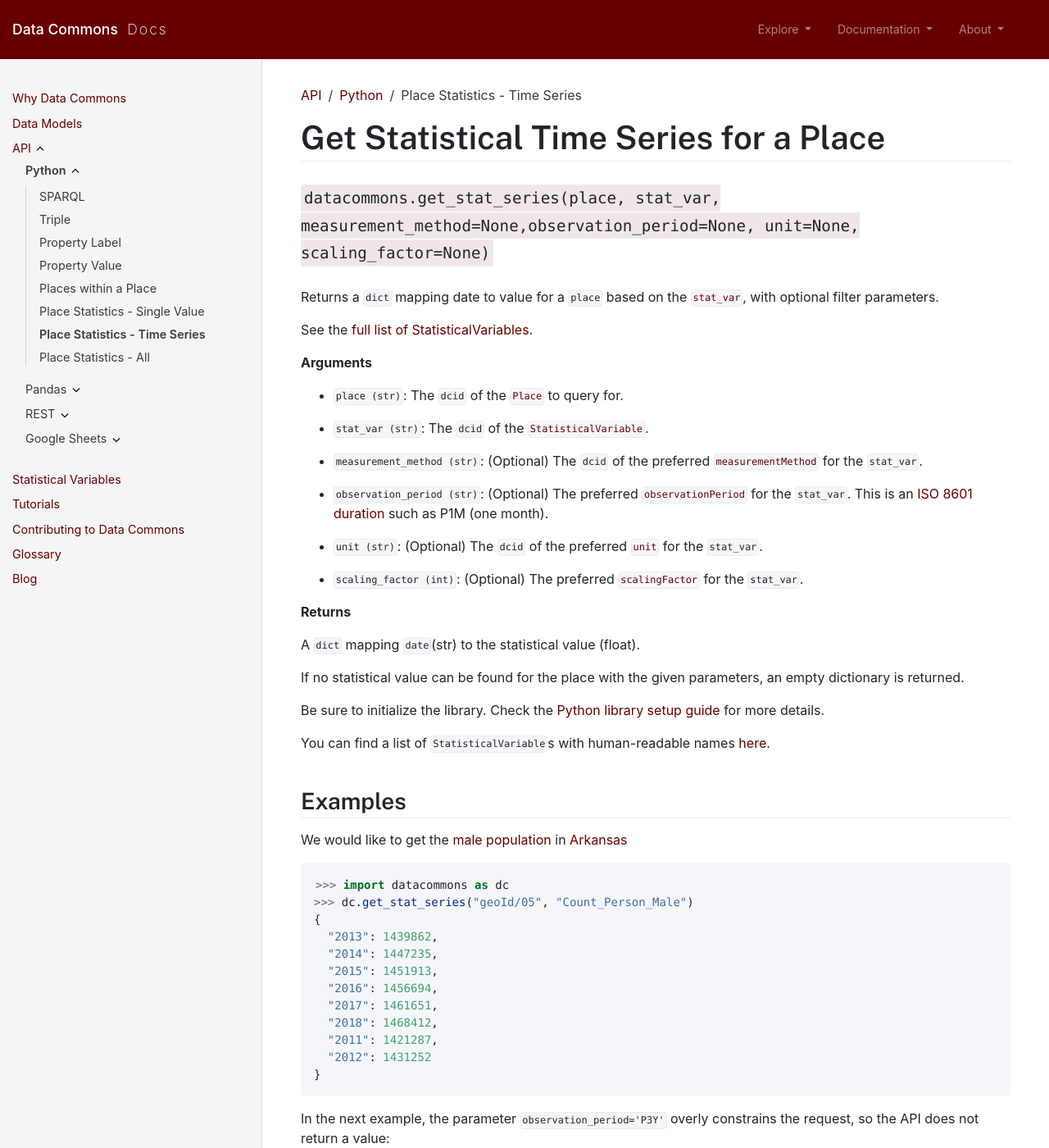
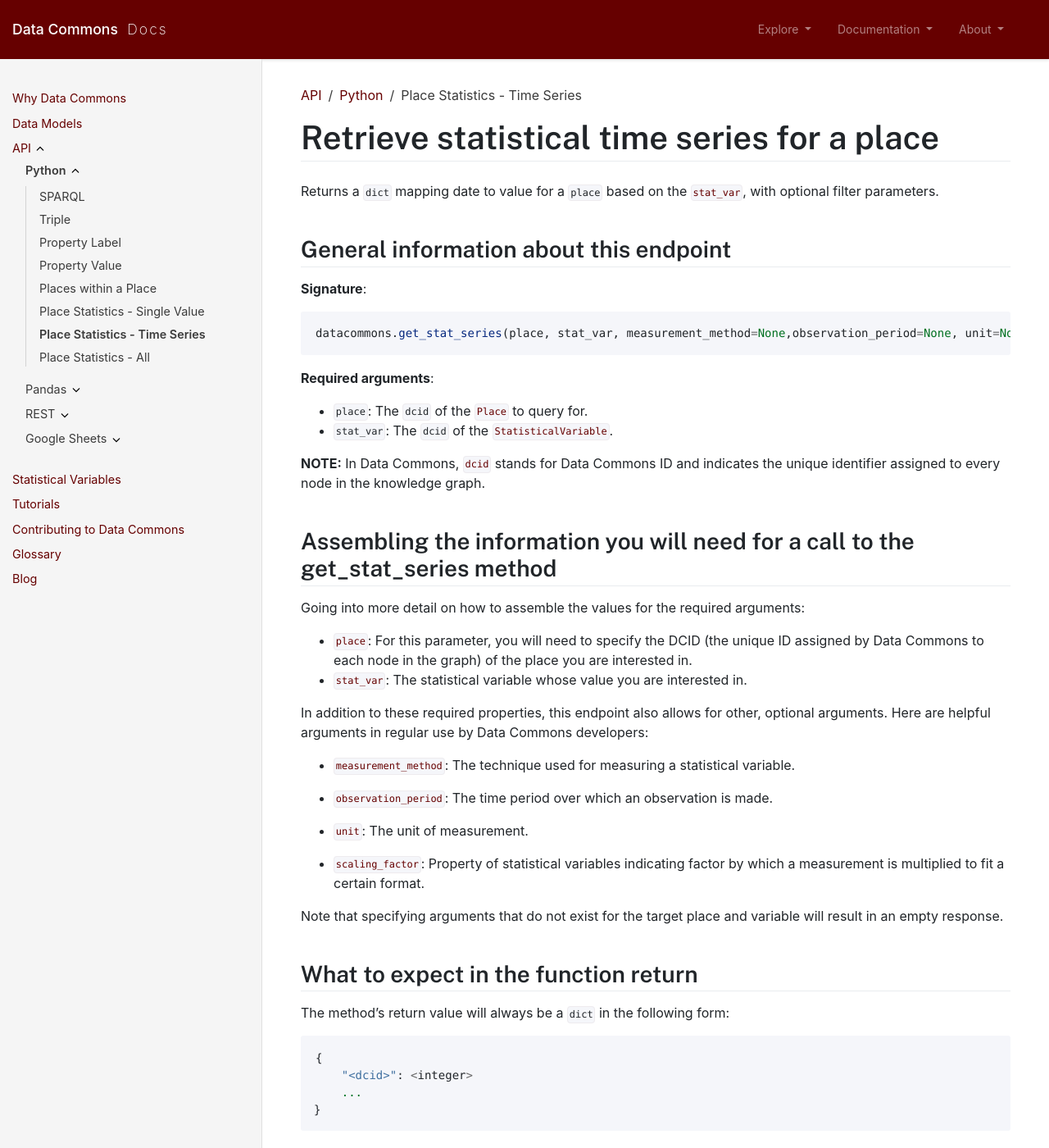
Before and after one commit to datacommonsorg/docsite, a Jekyll site: the page built from api/python/stat_series.md, in a window 1280 px wide and 1400 px high. Shown: the whole window at 82% size. Built offline with Jekyll 4.4.1, drawn with Linux system fonts in a browser that asks for light colours; comment, search, counter and statistics services are not loaded; some of the changed text lies outside the part shown.

Commit message:
Python stat series (#116)
Updated doc for python stat-series API

````diff
--- a/api/python/stat_series.md
+++ b/api/python/stat_series.md
@@ -6,64 +6,108 @@
 grand_parent: API
 ---
 
-# Get Statistical Time Series for a Place
-
-## `datacommons.get_stat_series(place, stat_var, measurement_method=None,observation_period=None, unit=None, scaling_factor=None)`
+# Retrieve statistical time series for a place
 
 Returns a `dict` mapping date to value for a `place` based on the
 [`stat_var`](https://datacommons.org/browser/StatisticalVariable), with optional
 filter parameters.
 
-See the [full list of StatisticalVariables](/statistical_variables.html).
+## General information about this endpoint
 
-**Arguments**
+**Signature**:
 
-* `place (str)`: The `dcid` of the [`Place`](https://datacommons.org/browser/Place) to query for.
+```python
+datacommons.get_stat_series(place, stat_var, measurement_method=None,observation_period=None, unit=None, scaling_factor=None)
+```
 
-* `stat_var (str)`: The `dcid` of the
-  [`StatisticalVariable`](https://datacommons.org/browser/StatisticalVariable).
+**Required arguments**:
 
-* `measurement_method (str)`: (Optional) The `dcid` of the preferred [`measurementMethod`](https://datacommons.org/browser/measurementMethod) for the `stat_var`.
+* `place`: The `dcid` of the [`Place`](https://datacommons.org/browser/Place) to query for.
+* `stat_var`: The `dcid` of the [`StatisticalVariable`](https://datacommons.org/browser/StatisticalVariable).
 
-* `observation_period (str)`: (Optional) The preferred [`observationPeriod`](https://datacommons.org/browser/observationPeriod) for the `stat_var`. This is an [ISO 8601 duration](https://en.wikipedia.org/wiki/ISO_8601#Durations) such as P1M (one month).
+**NOTE:** In Data Commons, [`dcid`](/glossary.html) stands for Data Commons ID and indicates the unique identifier assigned to every node in the knowledge graph.
 
-* `unit (str)`: (Optional) The `dcid` of the preferred [`unit`](https://datacommons.org/browser/unit) for the `stat_var`.
+## Assembling the information you will need for a call to the get_stat_series method
 
-* `scaling_factor (int)`: (Optional) The preferred [`scalingFactor`](https://datacommons.org/browser/scalingFactor) for the `stat_var`.
+Going into more detail on how to assemble the values for the required arguments:
 
-**Returns**
+- [`place`](/glossary.html): For this parameter, you will need to specify the DCID (the unique ID assigned by Data Commons to each node in the graph) of the place you are interested in.
+- [`stat_var`](/glossary.html): The statistical variable whose value you are interested in.
 
- A `dict` mapping `date`(str) to the statistical value (float).
+In addition to these required properties, this endpoint also allows for other, optional arguments. Here are helpful arguments in regular use by Data Commons developers:
 
-If no statistical value can be found for the place with the given parameters, an empty dictionary is returned.
+  - [`measurement_method`](https://docs.datacommons.org/glossary.html): The technique used for measuring a statistical variable.
 
-Be sure to initialize the library. Check the [Python library setup guide](/api/python/) for more details.
+  - [`observation_period`](https://docs.datacommons.org/glossary.html): The time period over which an observation is made.
 
-You can find a list of `StatisticalVariable`s with human-readable names [here](/statistical_variables.html).
+  - [`unit`](https://docs.datacommons.org/glossary.html): The unit of measurement.
+
+  - [`scaling_factor`](https://docs.datacommons.org/glossary.html): Property of statistical variables indicating factor by which a measurement is multiplied to fit a certain format.
+
+Note that specifying arguments that do not exist for the target place and variable will result in an empty response.
+
+## What to expect in the function return
+
+The method's return value will always be a `dict` in the following form:
+
+```python
+{
+    "<dcid>": <integer>
+    ...
+}
+```
 
 ## Examples
 
-We would like to get the [male population](https://datacommons.org/browser/Count_Person_Male) in [Arkansas](https://datacommons.org/browser/geoId/05)
+### Example 1: Retrieve the count of men in the state of California.
 
 ```python
->>> import datacommons as dc
->>> dc.get_stat_series("geoId/05", "Count_Person_Male")
-{
-  "2013": 1439862,
-  "2014": 1447235,
-  "2015": 1451913,
-  "2016": 1456694,
-  "2017": 1461651,
-  "2018": 1468412,
-  "2011": 1421287,
-  "2012": 1431252
-}
+>>> datacommons.get_stat_series("geoId/05", "Count_Person_Male")
+{'2011': 1421287, '2012': 1431252, '2013': 1439862, '2014': 1447235, '2015': 1451913, '2016': 1456694, '2017': 1461651, '2018': 1468412}
 ```
 
-In the next example, the parameter `observation_period='P3Y'` overly constrains the request, so the API
-does not return a value:
+### Example 2: Retrieve the number of people in Bosnia and Herzegovina as counted by the Bosnian census.
 
 ```python
->>> dc.get_stat_series('geoId/06085', 'Count_Person', observation_period='P3Y')
+>>> datacommons.get_stat_series("country/BIH", "Count_Person", measurement_method="BosniaCensus")
+{'2013': 3791622}
+```
+
+### Example 3: Retrieve the death count in Miami-Dade County over a period of one year.
+
+```python
+>>> datacommons.get_stat_series("geoId/12086", "Count_Death", observation_period="P1Y")
+{'1999': 19170, '2001': 19049, '2002': 18176, '2009': 17806, '2012': 18621, '2015': 19542, '2005': 18400, '2008': 18012, '2010': 18048, '2017': 20703, '2000': 18540, '2003': 18399, '2006': 18261, '2013': 18473, '2014': 19013, '2004': 18384, '2007': 17982, '2011': 17997, '2016': 20277}
+```
+
+### Example 4: Retrieve the distrubtion of naloxone in Miami-Dade County in grams.
+
+```python
+>>> datacommons.get_stat_series("geoId/12086", "RetailDrugDistribution_DrugDistribution_Naloxone", unit="Grams")
+{'2007-07': 80.34, '2007-10': 118.79, '2006-01': 44.43, '2006-04': 48.28, '2006-07': 54.98, '2006-10': 55.21, '2007-01': 59.63, '2007-04': 65.98}
+```
+
+### Example 5: Retrieve the percentage of nominal GDP spent by the government of the Gambia on education.
+
+```python
+>>> datacommons.get_stat_series("country/GMB", "Amount_EconomicActivity_ExpenditureActivity_EducationExpenditure_Government_AsFractionOf_Amount_EconomicActivity_GrossDomesticProduction_Nominal", scaling_factor="100.0000000000")
+{'1986': 3.48473, '1996': 2.56628, '2000': 1.46587, '2010': 4.1561, '2014': 2.17849, '2012': 4.10118, '2013': 1.82979, '1999': 1.56513, '1985': 4.29515, '1992': 1.16984, '1995': 2.55356, '2002': 1.44292, '2015': 2.13528, '2005': 1.13919, '2018': 2.43275, '2008': 3.52738, '2016': 2.05946, '1989': 2.97409, '1990': 2.82584, '1991': 3.78061, '2011': 3.92511, '2004': 1.0345, '2007': 1.30849, '2009': 3.07235, '2001': 1.1581, '2003': 1.36338, '2006': 1.20949}
+```
+
+## Error Returns
+
+If there is no series associated with the requested property, an empty list is returned:
+
+```python
+>>> datacommons.get_stat_series("geoId/1001", "Count_Person_Male")
 {}
 ```
+
+If you do not pass a required positional argument, a TypeError is returned:
+
+```python
+>>> datacommons.get_stat_series("geoId/1001")
+Traceback (most recent call last):
+  File "<stdin>", line 1, in <module>
+TypeError: get_stat_series() missing 1 required positional argument: 'stat_var'
+```
````
